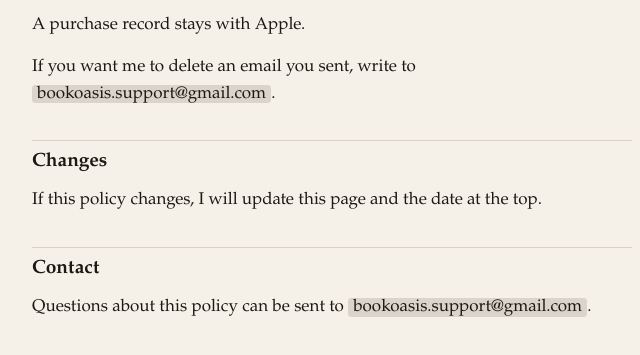
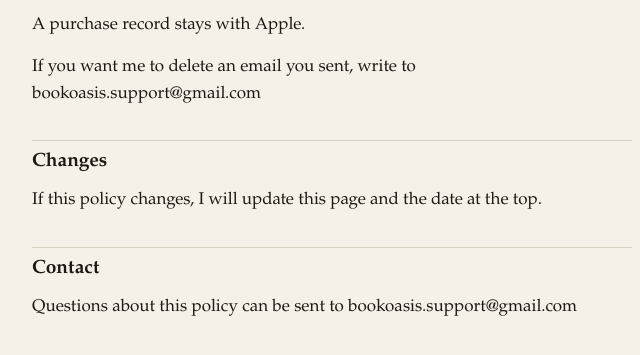
Before and after one commit to fingleburt/bookoasis-privacy, a plain HTML site: page index.html in a window 1280 px wide. Shown: the part 3108-3463 px from the top of the page, 308-948 px from the left. Drawn offline with Linux system fonts and the light colour scheme.

Commit message:
Update index.html

```diff
--- a/index.html
+++ b/index.html
@@ -121,13 +121,13 @@
     <p>If iCloud sync was on, also delete the BookOasis data from iCloud in the iOS Settings app, or the synced records will remain in your iCloud account.</p>
     <p>The free-slot identifiers in iCloud may remain after you delete the app, so the same free slots still apply if you install BookOasis again.</p>
     <p>A purchase record stays with Apple.</p>
-    <p>If you want me to delete an email you sent, write to <span class="placeholder">bookoasis.support@gmail.com</span>.</p>
+    <p>If you want me to delete an email you sent, write to bookoasis.support@gmail.com
 
     <h2>Changes</h2>
     <p>If this policy changes, I will update this page and the date at the top.</p>
 
     <h2>Contact</h2>
-    <p>Questions about this policy can be sent to <span class="placeholder">bookoasis.support@gmail.com</span>.</p>
+    <p>Questions about this policy can be sent to bookoasis.support@gmail.com
   </main>
 </body>
 </html>
```
